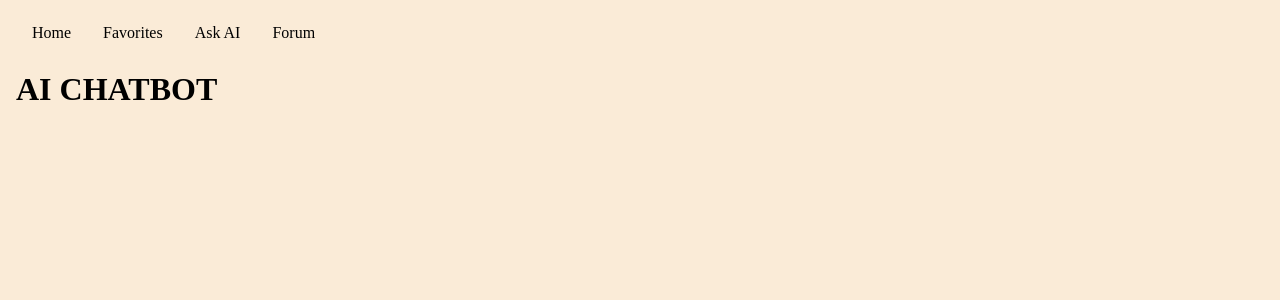
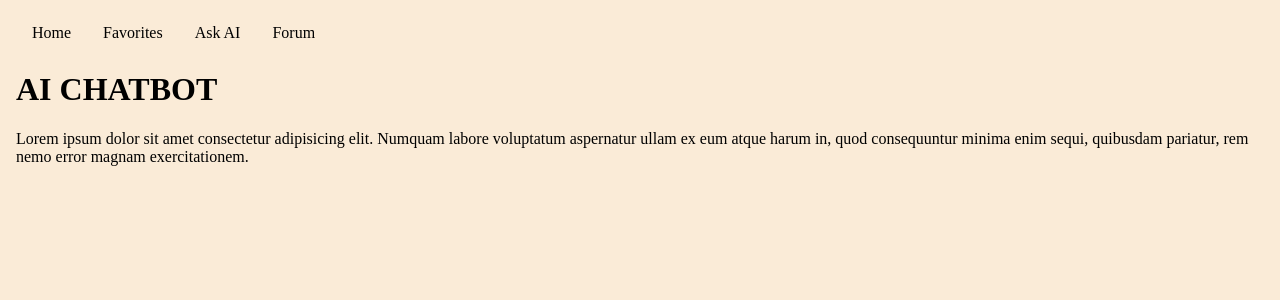
Before and after one commit to Jandrew2055/restaurantFinder, a React app: page /aiChatBot in a window 1280 px wide. Shown: the top 300 px of the page. Built offline with nearby package versions, Linux system fonts and the light colour scheme.

Commit message:
added chatbot placeholder

```diff
--- a/client/Components/chatBot.jsx
+++ b/client/Components/chatBot.jsx
@@ -7,6 +7,12 @@ const Chatbot = () => {
   return (
     <div>
       <h1>AI CHATBOT</h1>
+      <p>
+        Lorem ipsum dolor sit amet consectetur adipisicing elit. Numquam labore
+        voluptatum aspernatur ullam ex eum atque harum in, quod consequuntur
+        minima enim sequi, quibusdam pariatur, rem nemo error magnam
+        exercitationem.
+      </p>
       <form></form>
     </div>
   );
```
